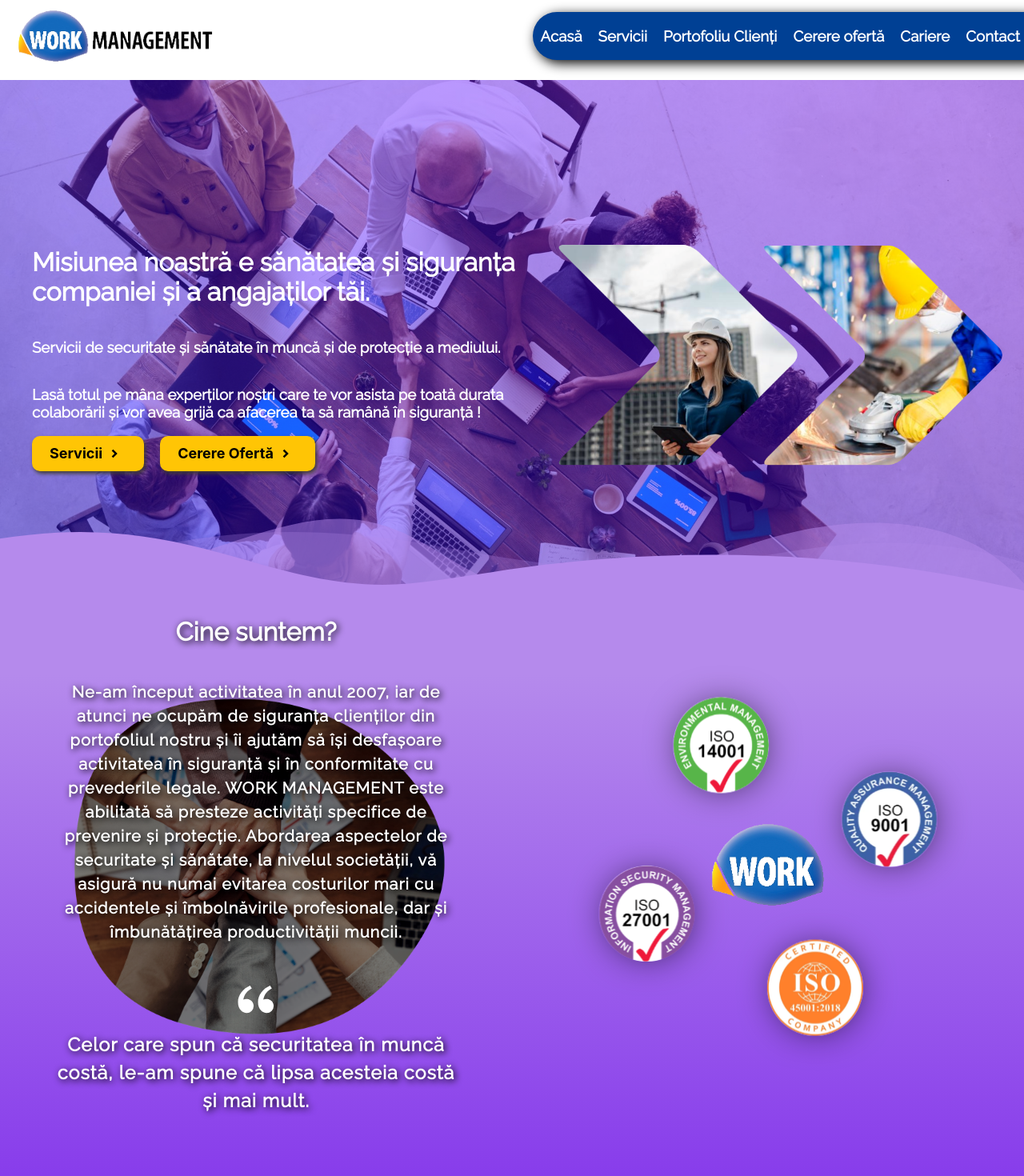
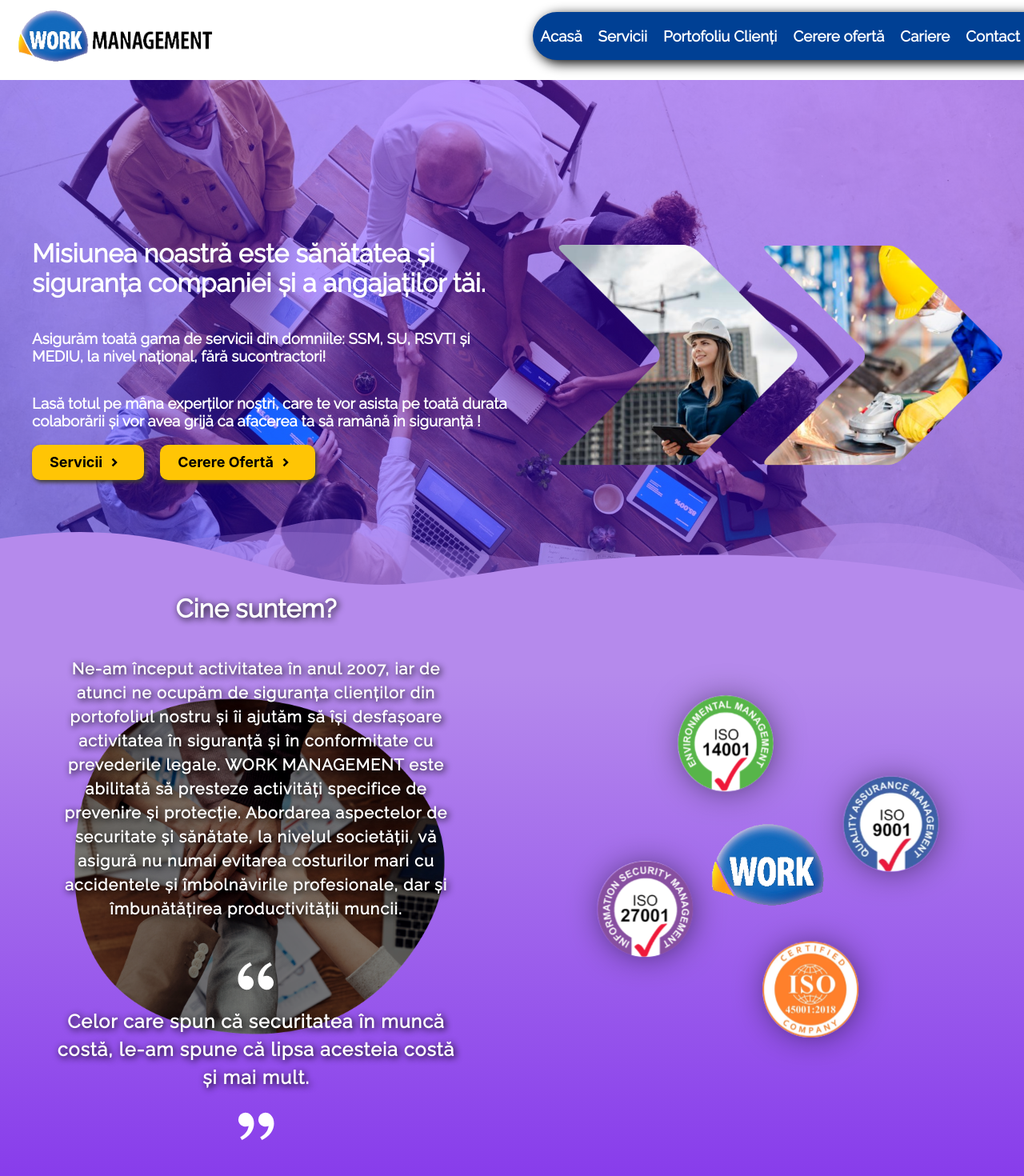
Before and after one commit to bmarcu13/work-management-website, a React (Create React App) app: page / in a window 1280 px wide. Shown: the top 1470 px of the page at 80% size. Built offline with nearby package versions, Linux system fonts and the light colour scheme.

Commit message:
dmn ajuta

```diff
--- a/public/index.html
+++ b/public/index.html
@@ -22,7 +22,7 @@
       work correctly both with client-side routing and a non-root public URL.
       Learn how to configure a non-root public URL by running `npm run build`.
     -->
-    <title>Work Managemnt oferă servicii personalizate de Securitate și Sănătate în Muncă(SSM), Prevenirea și Stingerea Incendiilor, RSVTI, Coordonarea Șantierelor și de Protecție a Mediului. Activă la nivel național, oferim consultanță și instructaje profesioniste.</title>
+    <title>Work Management </title>
   </head>
   <body>
     <noscript>You need to enable JavaScript to run this app.</noscript>
--- a/src/Components/AboutUs/AboutUs.js
+++ b/src/Components/AboutUs/AboutUs.js
@@ -37,6 +37,11 @@ export default function AboutUs() {
                         Celor care spun că securitatea în muncă costă, le-am
                         spune că lipsa acesteia costă și mai mult.
                     </h3>
+                    <RiDoubleQuotesL
+                        className="icon"
+                        size={60}
+                        style={{marginTop:"-10px", transform:"rotate(180deg"}}
+                    ></RiDoubleQuotesL>
                 </div>
                 <img
                     class="bg"
--- a/src/Components/Footer/Footer.js
+++ b/src/Components/Footer/Footer.js
@@ -178,14 +178,14 @@ export default function Footer() {
                                 size={20}
                             ></BsPersonCircle>
                             Alina Mihai<br></br>
+                            <a href="tel: 0728138235">
+                                <FiPhoneCall className="footer-icon"></FiPhoneCall>{" "}
+                                0728138235
+                            </a>
+                            <br></br>
                             <a href="mailto:alina.mihai@workmanagement.ro">
                                 <FiMail className="footer-icon"></FiMail>{" "}
                                 alina.mihai@workmanagement.ro
-                            </a>
-                            <br></br>
-                            <a href="tel: 0728138235">
-                                <FiPhoneCall className="footer-icon"></FiPhoneCall>{" "}
-                                0728138235
                             </a>
                             <br></br>
                             <br></br>
@@ -198,6 +198,11 @@ export default function Footer() {
                                 <FiPhoneCall className="footer-icon"></FiPhoneCall>{" "}
                                 (0736) 602 115
                             </a>
+                            <br></br><a href="mailto:nicoleta.rosu@workmanagement.ro">
+                                <FiMail className="footer-icon"></FiMail>{" "}
+                                nicoleta.rosu@workmanagement.ro
+                            </a>
+
                         </p>
                         <div
                             style={{
@@ -250,7 +255,7 @@ export default function Footer() {
                         </div>
                     </Link>
                     <div style={{ color: " rgb(168, 162, 162)" }}>
-                        Website created by Marcu Bogdan / Petruș Cătălina
+                        Website created by Marcu Bogdan &amp; Petruș Cătălina
                     </div>
                 </div>
             </div>
--- a/src/Components/LandingSection/LandingSection.js
+++ b/src/Components/LandingSection/LandingSection.js
@@ -82,15 +82,14 @@ export default function LandingSection() {
                 ></div>
                 <div id="left-panel" className="left-panel">
                     <h1>
-                        Misiunea noastră e sănătatea și siguranța companiei și a
+                        Misiunea noastră este sănătatea și siguranța companiei și a
                         angajaților tăi.
                     </h1>
                     <h3>
-                        Servicii de securitate și sănătate în muncă și de
-                        protecție a mediului.
+                        Asigurăm toată gama de servicii din domniile: SSM, SU, RSVTI și MEDIU, la nivel național, fără sucontractori!
                     </h3>
                     <h3>
-                        Lasă totul pe mâna experților noștri care te vor asista
+                        Lasă totul pe mâna experților noștri, care te vor asista
                         pe toată durata colaborării și vor avea grijă ca
                         afacerea ta să ramână în siguranță !
                     </h3>
--- a/src/Screens/CarierePage/Cariere.js
+++ b/src/Screens/CarierePage/Cariere.js
@@ -205,10 +205,7 @@ export default function CarierePage() {
                             </div>
                             <div class="belief-content">
                                 Work Management oferă mediul ideal de dezvoltare
-                                persoanelor interesate să facă carieră în
-                                domeniul protecției muncii, prevenirea și
-                                stingerea incendiilor (p.s.i.) evaluarea
-                                riscurilor sau RSVTI.
+                                persoanelor interesate să facă carieră in domeniile SSM, SU, RSVTI si MEDIU.
                             </div>
                         </div>
                         <div class="single-belief">
@@ -231,9 +228,8 @@ export default function CarierePage() {
                             </div>
                             <div class="belief-content">
                                 Te potrivești într-un astfel de mediu? Mai avem
-                                câteva cerințe: Abilitare S.S.M., autorizare pe
-                                linie de P.S.I., autorizaţie RSVTI, experienţă
-                                în domeniu, permis auto (opţional), cunoştinţe
+                                câteva cerințe: <span style={{fontWeight:"bold"}}>Curs Inspector S.S.M., Curs Cadru tehnic P.S.I., Autorizaţie Operator RSVTI.</span>
+                                permis auto (opţional), cunoştinţe
                                 de operare pe calculator (opţional).
                                 <br></br>
                                 <span style={{ fontWeight: "bold" }}>
--- a/src/Screens/ContactPage/ContactPage.js
+++ b/src/Screens/ContactPage/ContactPage.js
@@ -166,9 +166,11 @@ export default function ContactPage() {
                                     <FiPhoneCall></FiPhoneCall>
                                 </a>
                             </li>
-                            {/* <li>
-                                <a href="#" ><FiMail></FiMail></a>
-                            </li> */}
+                            <li>
+                                <a href="mailto:nicoleta.rosu@workmanagement.ro">
+                                    <FiMail></FiMail>
+                                </a>
+                            </li>
                         </ul>
                     </div>
                 </div>
@@ -183,9 +185,11 @@ export default function ContactPage() {
                             <span className="post"></span>
                         </div>
                         <ul className="social">
-                            {/* <li>
-                                <a href="#" ><FiPhoneCall></FiPhoneCall></a>
-                            </li> */}
+                            <li>
+                                <a href="tel: 0728138235">
+                                    <FiPhoneCall></FiPhoneCall>
+                                </a>
+                            </li>
                             <li>
                                 <a href="mailto:alina.mihai@workmanagement.ro">
                                     <FiMail></FiMail>
```
